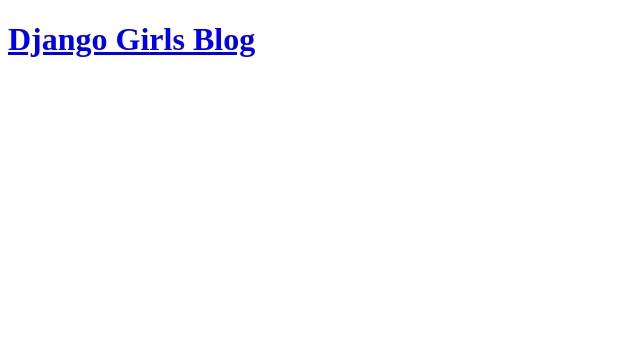
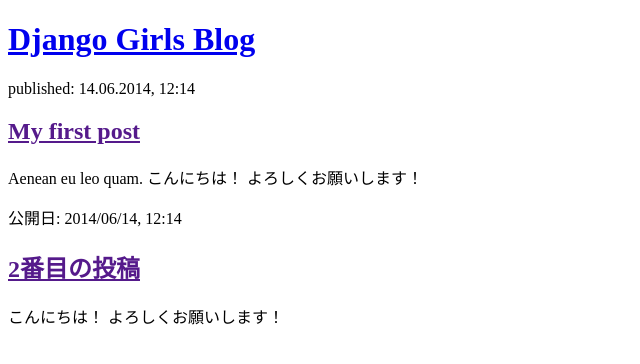
Before and after one commit to emori92/django_girls_tutorial, a Django app: page / in a window 1280 px wide. Shown: the top 364 px of the page, without its empty margins (0-640 px from the left). Run offline with Django 3.2, Linux system fonts and the light colour scheme; data that the repository does not hold is empty.

Commit message:
Revert "add blog data to post_list.html"
This reverts commit 961fba7b99b1b8f0584f34d32949ba606371e5de.

```diff
--- a/blog/templates/blog/post_list.html
+++ b/blog/templates/blog/post_list.html
@@ -6,18 +6,18 @@
     <title>Django Girls Blog</title>
 </head>
 <body>
-    <!-- ブログタイトル -->
     <div>
         <h1><a href="/">Django Girls Blog</a></h1>
     </div>
-
-    <!-- ブログ一覧 -->
-    {% for post in posts %}
-        <div>
-            <p>公開日: {{ post.published_date }}</p>
-            <h2><a href="">{{ post.title }}</a></h2>
-            <p>{{ post.text|linebreaksbr }}</p>
-        </div>
-    {% endfor %}
+    <div>
+        <p>published: 14.06.2014, 12:14</p>
+        <h2><a href="">My first post</a></h2>
+        <p>Aenean eu leo quam. こんにちは！ よろしくお願いします！ </p>
+    </div>
+    <div>
+        <p>公開日: 2014/06/14, 12:14</p>
+        <h2><a href="">2番目の投稿</a></h2>
+        <p> こんにちは！ よろしくお願いします！ </p>
+    </div>
 </body>
 </html>
--- a/blog/views.py
+++ b/blog/views.py
@@ -1,8 +1,5 @@
 from django.shortcuts import render
-from django.utils import timezone
-from .models import Post
 
-
+# Create your views here.
 def post_list(request):
-    posts = Post.objects.filter(published_date__lte=timezone.now()).order_by('published_date')
-    return render(request, 'blog/post_list.html', {'posts': posts})
+    return render(request, 'blog/post_list.html', {})
```
